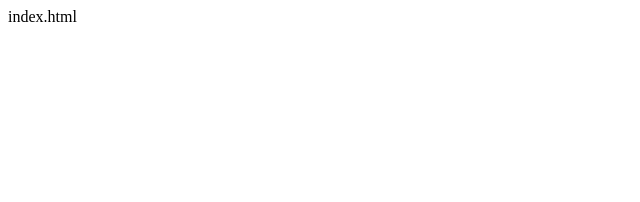
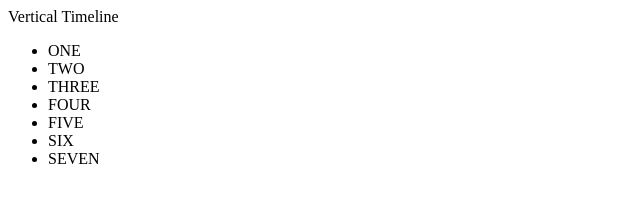
Before and after one commit to mike-crane/vertical-timeline, a plain HTML site: page index.html in a window 1280 px wide. Shown: the whole page, without its empty margins (0-640 px from the left). Drawn offline with Linux system fonts and the light colour scheme.

Commit message:
Wire Frame

```diff
--- a/index.html
+++ b/index.html
@@ -1 +1,19 @@
-index.html
+<!DOCTYPE html>
+<html>
+  <head>
+  </head>
+  <body>
+    <header>Vertical Timeline</header>
+    <div class="windows">
+      <ul>
+        <li>ONE</li>
+        <li>TWO</li>
+        <li>THREE</li>
+        <li>FOUR</li>
+        <li>FIVE</li>
+        <li>SIX</li>
+        <li>SEVEN</li>
+      </ul>
+    </div>
+  </body>
+</html>
```
